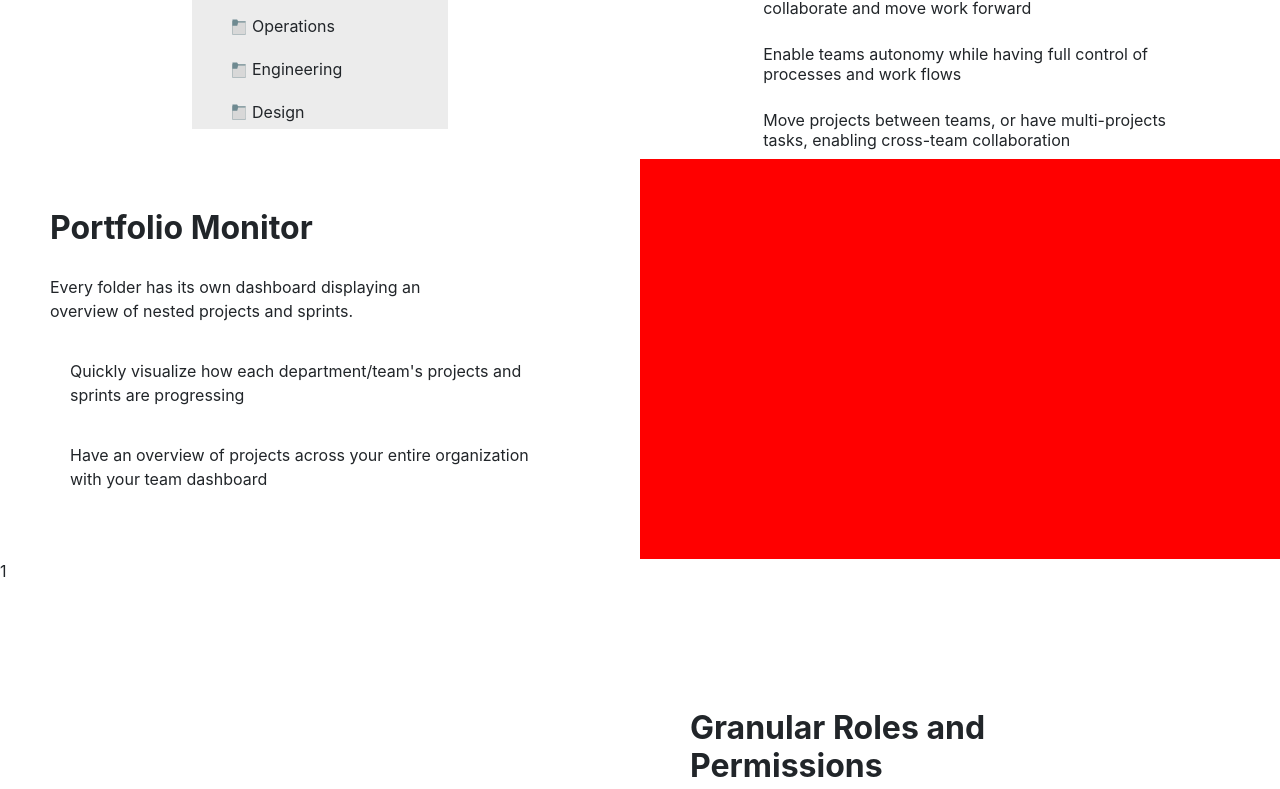
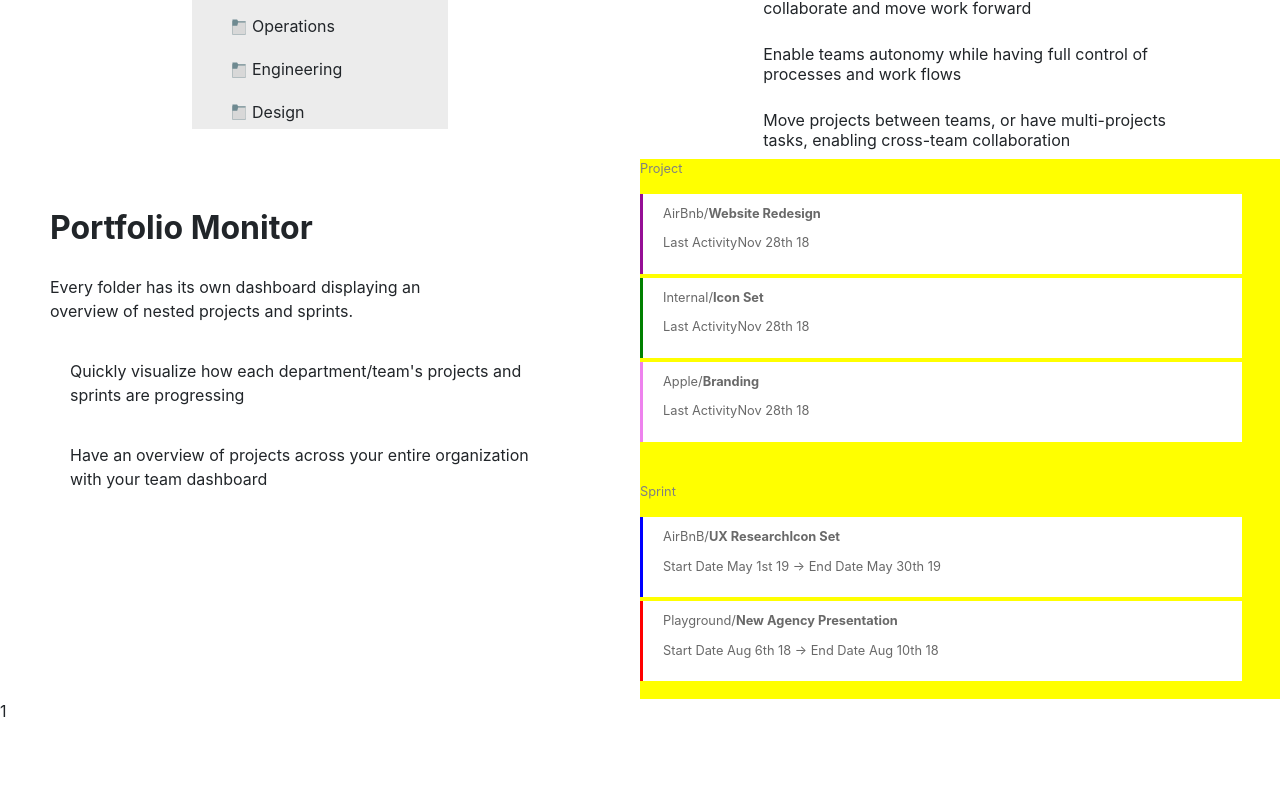
Before and after one commit to acudarwin/bonsio, an Angular app: page / in a window 1280 px wide. Shown: the part 1091-1880 px from the top of the page. Built offline with nearby package versions, Linux system fonts and the light colour scheme.

Commit message:
Portfolio Layaut

```diff
--- a/src/app/sectportfolio/sectportfolio.component.css
+++ b/src/app/sectportfolio/sectportfolio.component.css
@@ -2,7 +2,7 @@
     max-width: 100%;
     display: grid;
     grid-template-columns: 1fr 1fr;
-    grid-template-rows: 400px;
+    grid-template-rows: 540px;
 }
 
 .monitor{
@@ -20,7 +20,7 @@
     grid-row: 1/2;
     width: 100%;
     height: 100%;
-    background: red;
+    background: yellow;
 }
 
 .monitor-p{
@@ -35,3 +35,71 @@
 .monitor-monitoring{
     padding: 20px 60px 0 20px;
 }
+
+.projects-airbn{
+    width: 94%;
+    height: 80px;
+    background: #fff;
+    border-left: solid;
+    border-color: rgb(149, 15, 149);
+    margin: 0 0 4px 0px;
+}
+
+.projects-internal{
+    width: 94%;
+    height: 80px;
+    background: #fff;
+    border-left: solid;
+    border-color: green;
+    margin: 0 0 4px 0px;
+}
+
+.projects-apple{
+    width: 94%;
+    height: 80px;
+    background: #fff;
+    border-left: solid;
+    border-color:violet;
+    margin: 0 0 4px 0px;
+}
+
+.projects-ux{
+    width: 94%;
+    height: 80px;
+    background: #fff;
+    border-left: solid;
+    border-color: blue;
+    margin: 0 0 4px 0px;
+}
+
+.projects-newagen{
+    width: 94%;
+    height: 80px;
+    background: #fff;
+    border-left: solid;
+    border-color:red;
+    margin: 0 0 4px 0px;
+}
+
+.air, .timer{
+    font-size: 0.8em;
+    color: dimgray;
+    margin: 0 10px 0 20px;
+    padding: 10px 0 0 0;
+}
+
+.design, .timer.fech{
+    font-size: 1em;
+    color: dimgray;
+    font-weight: bold;
+}
+
+.pro, .spri{
+    margin-top: 0;
+    color: gray;
+    font-size: .8em;
+}
+
+.spri{
+    margin-top: 40px;
+}
--- a/src/app/sectportfolio/sectportfolio.component.html
+++ b/src/app/sectportfolio/sectportfolio.component.html
@@ -5,7 +5,29 @@
         <p class="monitor-monitoring">Quickly visualize how each department/team's projects and sprints are progressing</p>
         <p class="monitor-monitoring">Have an overview of projects across your entire organization with your team dashboard</p>
     </div>
+    <div class="projects-spring">
+            <p class="pro">Project</p>
+            <div class="projects-airbn">
+                <p class="air">AirBnb/<span class="design">Website Redesign</span></p>
+                <p class="timer">Last Activity<span class="timer-fech">Nov 28th 18</span></p>
+            </div>
+            <div class="projects-internal">
+                <p class="air">Internal/<span class="design">Icon Set</span></p>
+                <p class="timer">Last Activity<span class="timer-fech">Nov 28th 18</span></p>
+            </div>
+            <div class="projects-apple">
+                <p class="air">Apple/<span class="design">Branding</span></p>
+                <p class="timer">Last Activity<span class="timer-fech">Nov 28th 18</span></p>
+            </div>
+        <p class="spri">Sprint</p>
+        <div class="projects-ux">
+            <p class="air">AirBnB/<span class="design">UX ResearchIcon Set</span></p>
+            <p class="timer"><span class="timer-fech">Start Date May 1st 19 -> End Date May 30th 19</span></p>
+        </div>
 
-    <div class="projects-spring">
+        <div class="projects-newagen">
+            <p class="air">Playground/<span class="design">New Agency Presentation</span></p>
+            <p class="timer"><span class="timer-fech">Start Date Aug 6th 18 -> End Date Aug 10th 18</span></p>
+        </div>
     </div>
 </div>
```
